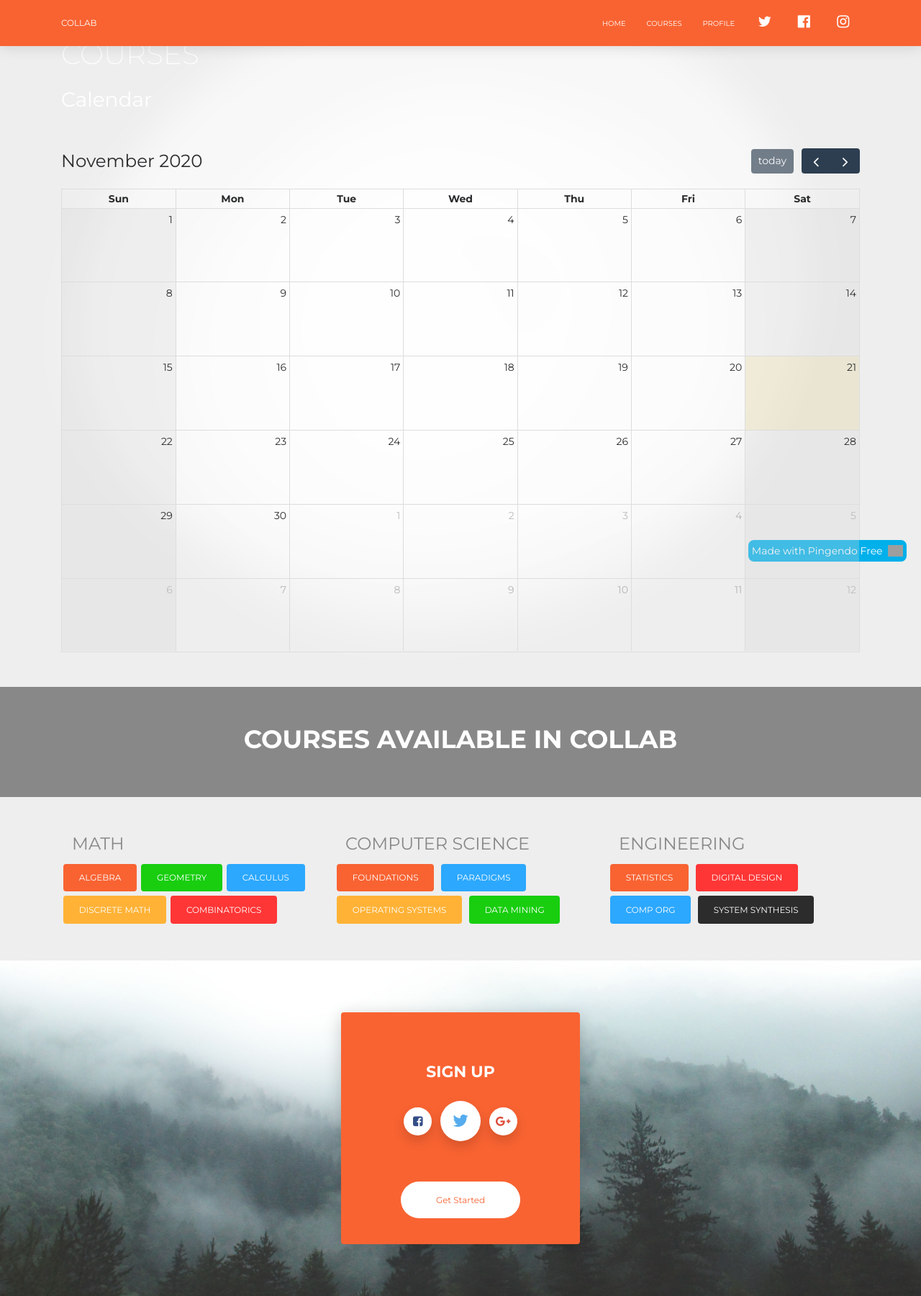
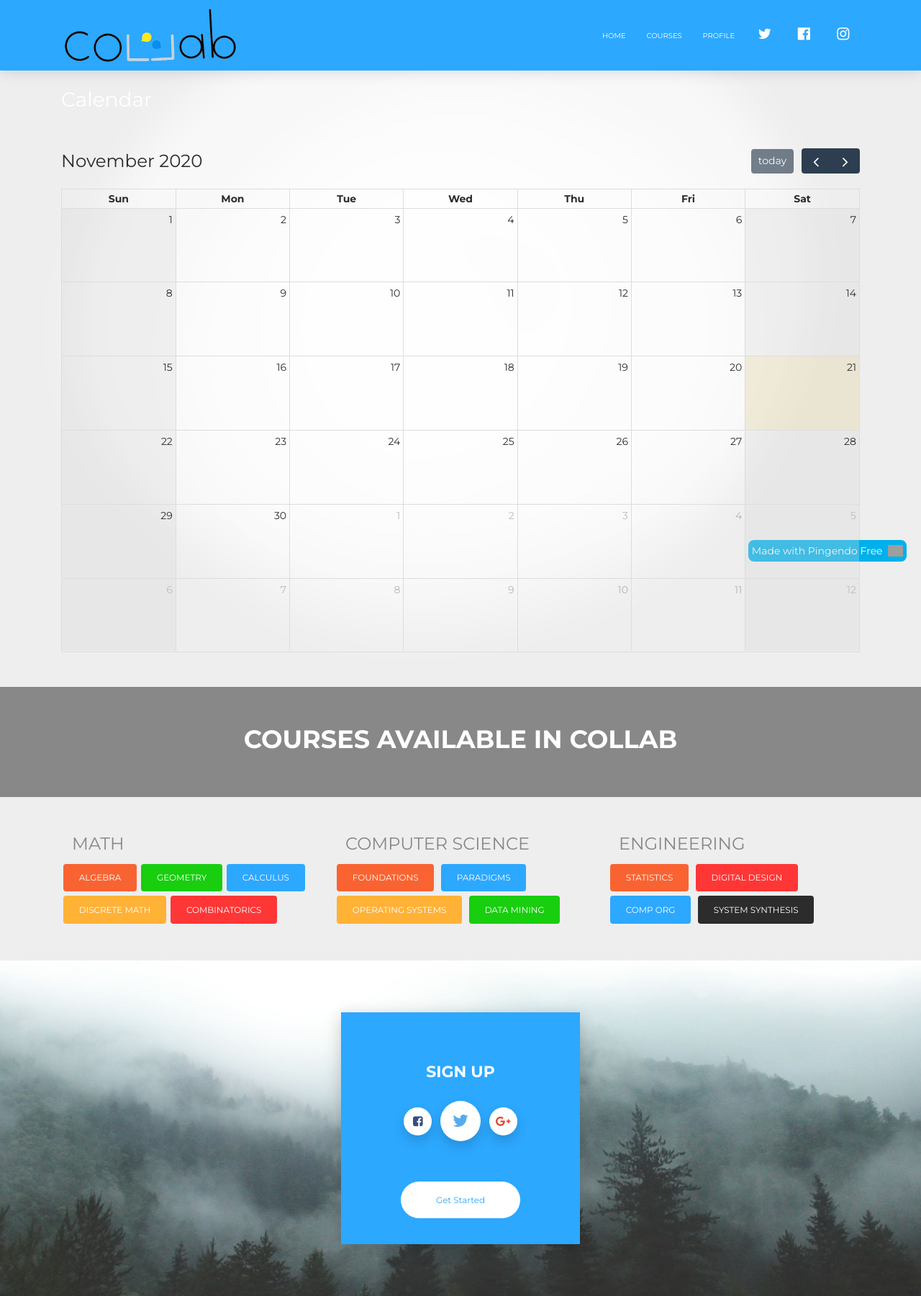
Before and after one commit to smlin2000/Coronacademy, a website: page public/Courses.html in a window 1280 px wide. Shown: the whole page at 72% size. Drawn offline with nearby package versions, Linux system fonts and the light colour scheme; grey boxes are pictures that could not be loaded.

Commit message:
Navigation Bar Changes
+Logo

```diff
--- a/public/Courses.html
+++ b/public/Courses.html
@@ -18,9 +18,9 @@
 </head>
 
 <body class="">
-  <nav class="navbar navbar-expand-lg bg-primary navbar-dark fixed-top">
+  <nav class="navbar navbar-expand-lg navbar-dark fixed-top bg-info">
     <div class="container">
-      <a class="navbar-brand" title="Collab by team Employ.Us Hackathon 2020 UARK" data-placement="bottom" data-toggle="tooltip" href="#">COLLAB</a>
+      <img src="assets/img/logo.png" alt="Logo" height="80" width="246">
       <button class="navbar-toggler navbar-toggler-right" type="button" data-toggle="collapse" data-target="#navbarNowUIKitFree">
         <span class="navbar-toggler-icon"></span>
       </button>
@@ -187,7 +187,7 @@
       <div class="row my-4">
         <div class="mx-auto col-md-6 col-10 col-xl-4 px-4">
           <div class="card bg-primary">
-            <div class="card-body text-center">
+            <div class="card-body text-center bg-info">
               <div class="row mt-5">
                 <div class="col-md-12">
                   <h5 class="mb-4">
@@ -206,7 +206,7 @@
               </div>
               <div class="row mt-4 pt-2">
                 <div class="col">
-                  <a class="btn mt-4 mb-3 btn-light rounded btn-lg text-primary" href="/Login.html" style="margin: 3px;">Get Started<br></a>
+                  <a class="btn mt-4 mb-3 btn-light rounded btn-lg text-info" href="/Login.html" style="margin: 3px;">Get Started<br></a>
                 </div>
               </div>
             </div>
```
Also changed, not shown: public/Algebra.html (+1 -1 lines), public/assets/img/logo.png (added).
